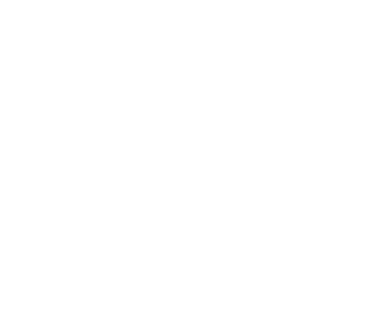
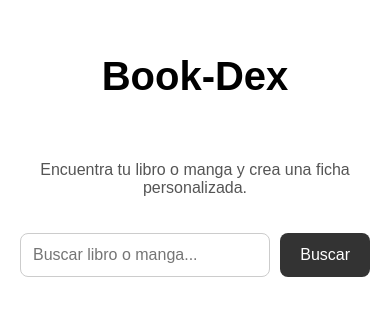
Before and after one commit to kylareksas/bookdex, a Next.js app: page / in a window 390 px wide. Shown: the part 290-606 px from the top of the page. Built offline with nearby package versions, Linux system fonts and the light colour scheme.

Commit message:
responsive

```diff
--- a/app/components/SearchBar.js
+++ b/app/components/SearchBar.js
@@ -1,5 +1,3 @@
-// app/components/SearchBar.js
-
 'use client';
 import { useState } from 'react';
 import { useRouter } from 'next/navigation';
@@ -18,9 +16,9 @@ export default function SearchBar() {
     <form onSubmit={handleSearch} style={{
       display: 'flex',
       gap: '10px',
-      width: '100%',           // Ocupa todo el ancho disponible
-      maxWidth: '500px',       // Pero no más de 500px
-      flexWrap: 'wrap',        // Si es muy pequeño, baja el botón
+      width: '100%',
+      maxWidth: '500px',
+      flexWrap: 'wrap',
       justifyContent: 'center'
     }}>
       <input
@@ -31,8 +29,8 @@ export default function SearchBar() {
         style={{
           padding: '12px',
           fontSize: '1rem',
-          flex: 1,             // Crece para ocupar el espacio
-          minWidth: '200px',   // Ancho mínimo
+          flex: 1,
+          minWidth: '200px',
           borderRadius: '8px',
           border: '1px solid #ccc'
         }}
--- a/app/globals.css
+++ b/app/globals.css
@@ -1,21 +1,19 @@
-/* Importamos la fuente que sí usamos */
 @import url('https://fonts.googleapis.com/css2?family=Press+Start+2P&family=Bangers&family=Cinzel:wght@700&family=Orbitron:wght@700&display=swap');
 
-/* Dejamos solo los estilos básicos que venían con Next.js */
 :root {
   --background: #ffffff;
   --foreground: #171717;
-}
-
-@media (prefers-color-scheme: dark) {
-  :root {
-    --background: #0a0a0a;
-    --foreground: #ededed;
-  }
 }
 
 body {
   background: var(--background);
   color: var(--foreground);
   font-family: Arial, Helvetica, sans-serif;
+  margin: 0;
+  padding: 0;
 }
+
+a {
+  color: inherit;
+  text-decoration: none;
+}
--- a/app/page.js
+++ b/app/page.js
@@ -9,10 +9,13 @@ export default function HomePage() {
       justifyContent: 'center',
       minHeight: '100vh',
       gap: '20px',
-      padding: '20px',         // <-- ¡AÑADIDO PADDING!
-      textAlign: 'center'      // Centra el texto en móviles
+      padding: '20px',    // <-- ESTO ES LO IMPORTANTE PARA MÓVIL
+      textAlign: 'center',
+      backgroundColor: '#ffffff'
     }}>
-      {/* ... resto del código ... */}
+      <h1 style={{ fontSize: '2.5rem', color: '#000' }}>Book-Dex</h1>
+      <p style={{ color: '#555' }}>Encuentra tu libro o manga y crea una ficha personalizada.</p>
+      <SearchBar />
     </main>
   );
 }
```
Also changed, not shown: app/components/templates/TemplateClassic.module.css (+7 -21 lines), app/components/templates/TemplatePixel.module.css (+10 -26 lines), app/components/templates/TemplateSciFi.module.css (+3 -13 lines).
